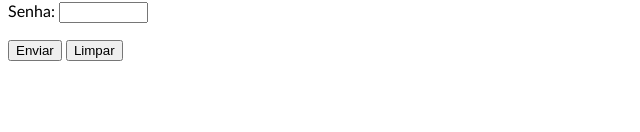
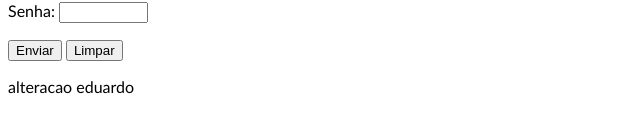
Before and after one commit to sylaspetrovcic/CI_CD, a plain HTML site: page index.html in a window 1280 px wide. Shown: the part 232-364 px from the top of the page, without its empty margins (0-640 px from the left). Drawn offline with Linux system fonts and the light colour scheme.

Commit message:
Alteracao no index

```diff
--- a/index.html
+++ b/index.html
@@ -15,3 +15,7 @@
 	<p>Login <input type text name="login"></p>
 	<p>Senha: <input type password name="senha" size="8"></p>
 	<input type=submit value="Enviar"> <input type=reset value="Limpar">
+
+	<p>alteracao eduardo</p>
+
+</body>
```
